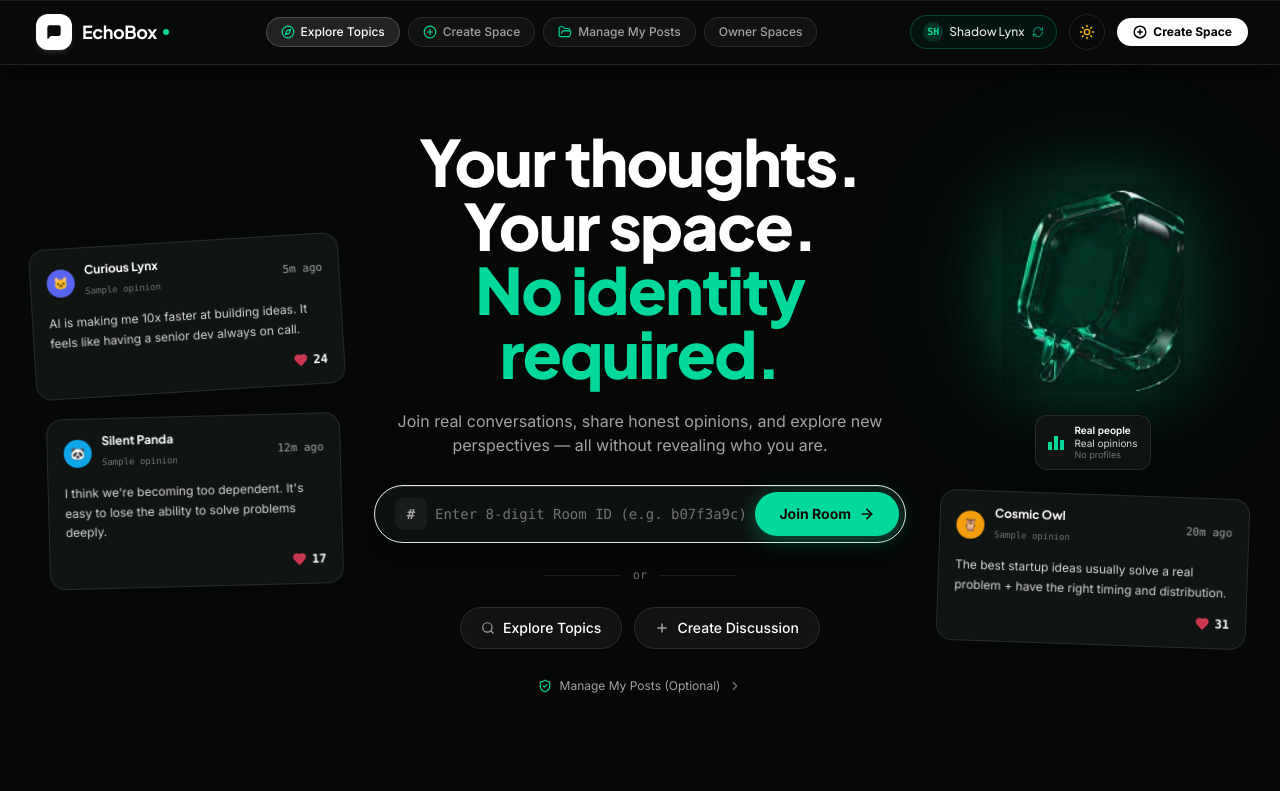
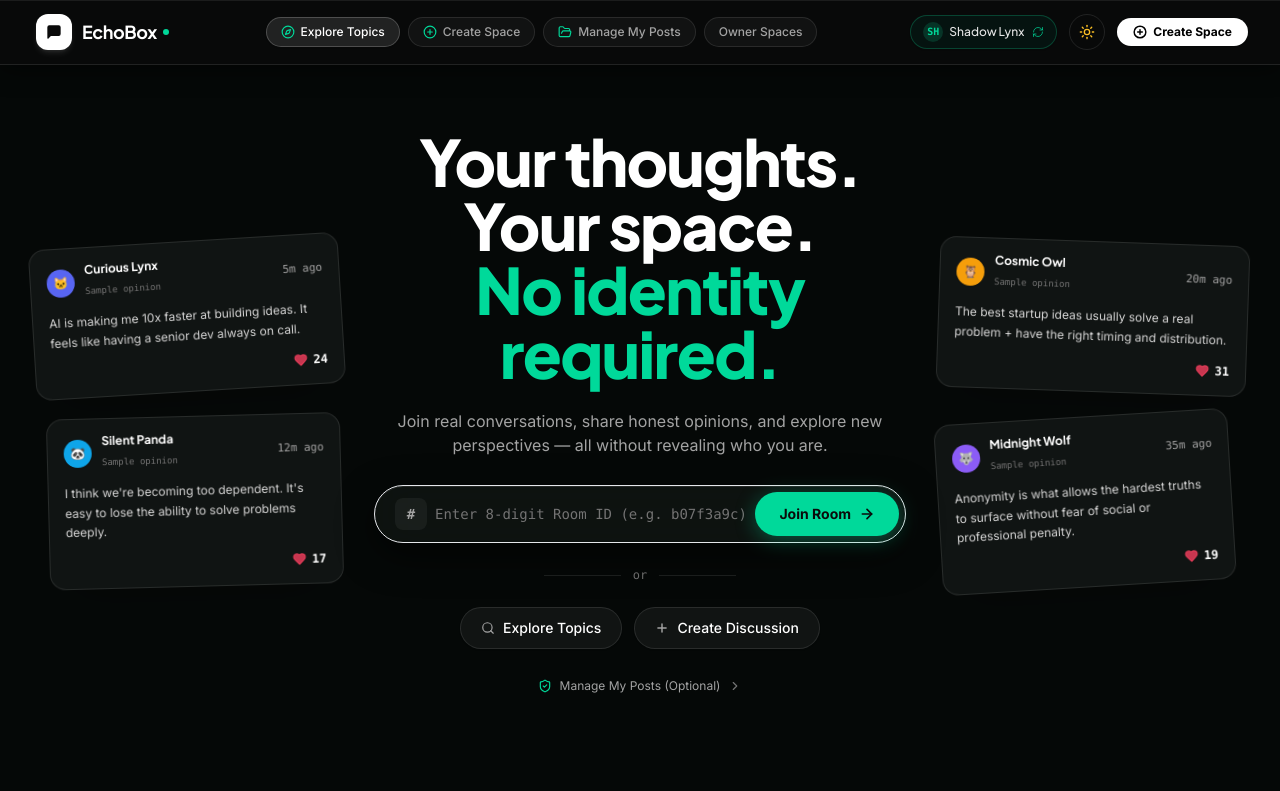
Before and after one commit to sohan10012/EchoBox, a React (Vite) app: page / in a window 1280 px wide. Shown: the top 791 px of the page. Built offline with nearby package versions, Linux system fonts and the light colour scheme; no server answers.

Commit message:
refactor(hero): remove 3D glass bubble sculpture and badge per feedback, balance desktop dialogue cards

```diff
--- a/src/components/landing/HeroSection.tsx
+++ b/src/components/landing/HeroSection.tsx
@@ -67,14 +67,16 @@ export const HeroSection: React.FC = () => {
     card1: 24,
     card2: 17,
     card3: 31,
+    card4: 19,
   });
   const [liked, setLiked] = useState({
     card1: false,
     card2: false,
     card3: false,
+    card4: false,
   });
 
-  const toggleLike = (key: 'card1' | 'card2' | 'card3') => {
+  const toggleLike = (key: 'card1' | 'card2' | 'card3' | 'card4') => {
     setLiked((prev) => {
       const isNowLiked = !prev[key];
       setLikes((l) => ({
@@ -411,35 +413,11 @@ export const HeroSection: React.FC = () => {
           </div>
 
           {/* ------------------------------------------------------- */}
-          {/* REGION 3: RIGHT VISUAL ELEMENTS (Desktop)               */}
+          {/* REGION 3: RIGHT FLOATING CONVERSATION CARDS (Desktop)   */}
           {/* ------------------------------------------------------- */}
-          <div className="hidden lg:flex flex-col items-center justify-center gap-6 relative select-none">
-            {/* Desktop 3D Glass Speech Bubble Sculpture with organic float */}
-            <div className="animate-float-sculpture pointer-events-none relative w-44 xl:w-52 h-44 xl:h-52 flex items-center justify-center">
-              <div className="absolute inset-0 bg-[#00D99A]/15 blur-3xl rounded-full" />
-              <img
-                src="/glass_bubble_transparent.png"
-                alt="3D Glass Bubble Sculpture"
-                className="w-full h-full object-contain relative z-10 drop-shadow-[0_0_35px_rgba(0,217,154,0.35)]"
-              />
-            </div>
-
-            {/* Floating Badge: Real people / Real opinions / No profiles */}
-            <div className="flex items-center gap-2.5 rounded-xl border border-white/10 bg-[#121614]/85 backdrop-blur-xl px-3 py-2 shadow-xl pointer-events-none">
-              <div className="flex items-end gap-0.5 h-3.5 text-[#00D99A]">
-                <span className="w-1 h-2 bg-[#00D99A] rounded-xs" />
-                <span className="w-1 h-3.5 bg-[#00D99A] rounded-xs" />
-                <span className="w-1 h-2.5 bg-[#00D99A] rounded-xs" />
-              </div>
-              <div className="text-[10px] leading-tight font-sans">
-                <div className="font-semibold text-white">Real people</div>
-                <div className="text-neutral-300">Real opinions</div>
-                <div className="text-neutral-500 text-[9px]">No profiles</div>
-              </div>
-            </div>
-
+          <div className="hidden lg:flex flex-col justify-center gap-6 relative select-none">
             {/* Desktop Card 3: Cosmic Owl with independent float */}
-            <div className="animate-float-3 hover-pause w-full">
+            <div className="animate-float-3 hover-pause">
               <div className="rounded-2xl border border-white/10 bg-[#121614]/85 backdrop-blur-xl p-4 shadow-2xl space-y-3 transition-all duration-300 hover:scale-[1.02] hover:border-[#00D99A]/40 hover:shadow-[0_12px_36px_rgba(0,0,0,0.6),0_0_20px_rgba(0,217,154,0.15)] cursor-default">
                 <div className="flex items-center justify-between">
                   <div className="flex items-center gap-2.5">
@@ -470,6 +448,43 @@ export const HeroSection: React.FC = () => {
                   >
                     <Heart className={`w-3.5 h-3.5 ${liked.card3 ? 'fill-current text-rose-500' : 'text-rose-500/80 fill-rose-500/80'}`} />
                     <span className="text-white text-xs font-bold">{likes.card3}</span>
+                  </button>
+                </div>
+              </div>
+            </div>
+
+            {/* Desktop Card 4: Midnight Wolf with independent float */}
+            <div className="animate-float-1 hover-pause pr-2 xl:pr-4">
+              <div className="rounded-2xl border border-white/10 bg-[#121614]/85 backdrop-blur-xl p-4 shadow-2xl space-y-3 transition-all duration-300 hover:scale-[1.02] hover:border-[#00D99A]/40 hover:shadow-[0_12px_36px_rgba(0,0,0,0.6),0_0_20px_rgba(0,217,154,0.15)] cursor-default">
+                <div className="flex items-center justify-between">
+                  <div className="flex items-center gap-2.5">
+                    <div className="w-7 h-7 rounded-full bg-[#8b5cf6] flex items-center justify-center text-white text-xs font-bold shadow-sm">
+                      🐺
+                    </div>
+                    <div>
+                      <span className="font-bold text-xs text-white font-display block leading-none">
+                        Midnight Wolf
+                      </span>
+                      <span className="text-[9px] text-neutral-500 font-mono">Sample opinion</span>
+                    </div>
+                  </div>
+                  <span className="text-[11px] text-neutral-400 font-mono">35m ago</span>
+                </div>
+
+                <p className="text-xs text-neutral-300 leading-relaxed font-normal">
+                  Anonymity is what allows the hardest truths to surface without fear of social or professional penalty.
+                </p>
+
+                <div className="flex items-center justify-end pt-0.5">
+                  <button
+                    type="button"
+                    onClick={() => toggleLike('card4')}
+                    className={`flex items-center gap-1.5 text-xs font-mono transition-colors ${
+                      liked.card4 ? 'text-rose-500' : 'text-neutral-400 hover:text-rose-400'
+                    }`}
+                  >
+                    <Heart className={`w-3.5 h-3.5 ${liked.card4 ? 'fill-current text-rose-500' : 'text-rose-500/80 fill-rose-500/80'}`} />
+                    <span className="text-white text-xs font-bold">{likes.card4}</span>
                   </button>
                 </div>
               </div>
```
Also changed, not shown: src/components/common/GlassButton.tsx (line endings or trailing spaces), src/components/common/GlassInput.tsx (line endings or trailing spaces), src/components/common/GlassSurface.tsx (line endings or trailing spaces), 2 other files (tests, documents, lock files or other folders).
